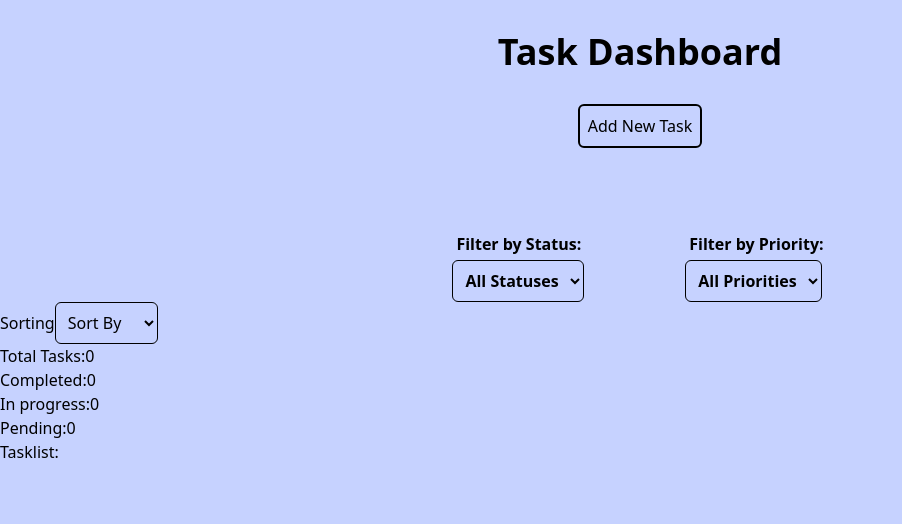
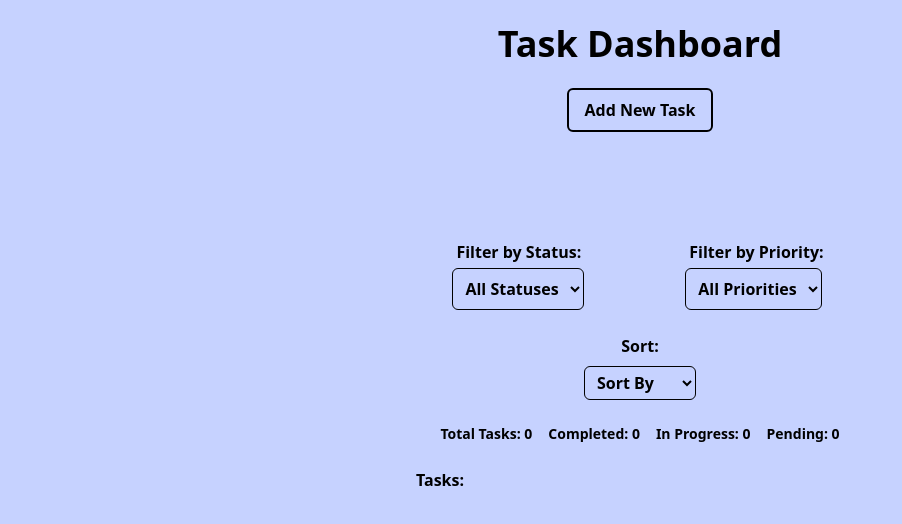
Before and after one commit to jayanthibs/task-dashboard-sba9, a React (Vite) app: page / in a window 1280 px wide. Shown: the top 524 px of the page, without its empty margins (0-902 px from the left). Built offline with nearby package versions, Linux system fonts and the light colour scheme.

Commit message:
updated tailwind styles

```diff
--- a/src/components/Dashboard/Dashboard.tsx
+++ b/src/components/Dashboard/Dashboard.tsx
@@ -82,42 +82,88 @@ function Dashboard() {
   };
 
   return (
-    <div className="bg-indigo-200 min-h-screen  ">
-      <h1 className="text-center text-4xl p-8 font-semibold">Task Dashboard</h1>
+    // <div className="bg-indigo-200 min-h-screen  ">
+    //   <h1 className="text-center text-4xl p-8 font-semibold">Task Dashboard</h1>
+
+    //   <button
+    //     className="flex m-auto border-2 rounded-md text-bold p-2"
+    //     onClick={() => setShowForm(true)}
+    //   >
+    //     Add New Task
+    //   </button>
+    //   {showForm && <TaskForm onAddTask={handleAddTask} />}
+
+    //   <TaskFilter onFilterChange={handleFilterChange} />
+
+    //   <label htmlFor="sort">Sorting</label>
+    //   <select
+    //     defaultValue="Sort By"
+    //     value={sortBy}
+    //     onChange={handleSort}
+    //     className="border-1 rounded-md p-2"
+    //   >
+    //     <option value="">Sort By</option>
+    //     <option value="dueDate">dueDate</option>
+    //     <option value="title">title</option>
+    //   </select>
+
+    //   <p>Total Tasks:{stats.total}</p>
+    //   <p>Completed:{stats.completed}</p>
+    //   <p>In progress:{stats.inprogress}</p>
+    //   <p>Pending:{stats.pending}</p>
+
+    //   <TaskList
+    //     tasks={sortedTasks}
+    //     onStatusChange={handleStatusChange}
+    //     onDelete={handleDelete}
+    //   />
+    // </div>
+
+     <div className="bg-indigo-200 min-h-screen p-6 flex flex-col items-center gap-6">
+      <h1 className="text-4xl font-semibold text-center">Task Dashboard</h1>
 
       <button
-        className="flex m-auto border-2 rounded-md text-bold p-2"
+        className="px-4 py-2 border-2 rounded-md font-bold hover:bg-indigo-300 transition"
         onClick={() => setShowForm(true)}
       >
         Add New Task
       </button>
+
       {showForm && <TaskForm onAddTask={handleAddTask} />}
 
       <TaskFilter onFilterChange={handleFilterChange} />
 
-      <label htmlFor="sort">Sorting</label>
+      <div className="flex flex-col gap-2 items-center">
+        <label htmlFor="sort" className=" font-bold">
+          Sort:
+        </label>
         <select
-        defaultValue="Sort By"
+          id="sort"
           value={sortBy}
           onChange={handleSort}
-        className="border-1 rounded-md p-2"
+          className="px-2 py-1 border-1 rounded-md font-semibold"
         >
           <option value="">Sort By</option>
-        <option value="dueDate">dueDate</option>
-        <option value="title">title</option>
+          <option value="dueDate">Due Date</option>
+          <option value="title">Title</option>
         </select>
+      </div>
 
-      <p>Total Tasks:{stats.total}</p>
-      <p>Completed:{stats.completed}</p>
-      <p>In progress:{stats.inprogress}</p>
-      <p>Pending:{stats.pending}</p>
+      <div className="flex gap-4 text-sm font-semibold">
+        <p>Total Tasks: {stats.total}</p>
+        <p>Completed: {stats.completed}</p>
+        <p>In Progress: {stats.inprogress}</p>
+        <p>Pending: {stats.pending}</p>
+      </div>
 
+      <div className="flex flex-col gap-4 w-full max-w-md">
         <TaskList
           tasks={sortedTasks}
           onStatusChange={handleStatusChange}
           onDelete={handleDelete}
         />
       </div>
+    </div>
   );
 }
 export default Dashboard;
--- a/src/components/TaskForm/TaskForm.tsx
+++ b/src/components/TaskForm/TaskForm.tsx
@@ -22,7 +22,6 @@ function TaskForm({ onAddTask }: TaskFormProps) {
     );
 
     setFormData({
-
       title: "",
       description: "",
       status: "pending",
@@ -52,9 +51,6 @@ function TaskForm({ onAddTask }: TaskFormProps) {
         onSubmit={handleSubmit}
         className="flex flex-col gap-[10px] bg-white  items-center w-150 m-auto mt-7 rounded-2xl "
       >
-
-
-
         <label htmlFor="title">Title:</label>
         <input
           type="text"
@@ -65,7 +61,6 @@ function TaskForm({ onAddTask }: TaskFormProps) {
           className="border-1 w-70 rounded-md"
         />
 
-
         <label htmlFor="description">Description:</label>
         <textarea
           id="description"
@@ -74,7 +69,6 @@ function TaskForm({ onAddTask }: TaskFormProps) {
           onChange={handleChange}
           className="border-1 h-30 w-70 rounded-md"
         />
-
 
         <label htmlFor="status">Status:</label>
         <select
@@ -89,7 +83,6 @@ function TaskForm({ onAddTask }: TaskFormProps) {
           <option value="completed">Completed</option>
         </select>
 
-
         <label htmlFor="priority">Priority:</label>
         <select
           value={formData.priority}
@@ -103,7 +96,6 @@ function TaskForm({ onAddTask }: TaskFormProps) {
           <option value="high">high</option>
         </select>
 
-
         <label htmlFor="dueDate">Due Date:</label>
         <input
           type="date"
@@ -114,11 +106,12 @@ function TaskForm({ onAddTask }: TaskFormProps) {
           className="border-1 w-70 rounded-md"
         />
 
-
-          <button type="submit" className="border-1 mb-5 w-70 rounded-md bg-indigo-600">
+        <button
+          type="submit"
+          className="border-1 mb-5 w-70 rounded-md bg-indigo-600 font-semibold text-lg"
+        >
           Add Task
         </button>
-
       </form>
     </>
   );
--- a/src/components/TaskList/TaskItem.tsx
+++ b/src/components/TaskList/TaskItem.tsx
@@ -1,19 +1,18 @@
 import type { ChangeEvent } from "react";
 import type { TaskItemProps, TaskStatus } from "../../types";
 
-function TaskItem({ task, onStatusChange, onDelete }: TaskItemProps){
-
-    function handleStatusChange (e: ChangeEvent<HTMLSelectElement>) {
-        onStatusChange(task.id , e.target.value as TaskStatus)
+function TaskItem({ task, onStatusChange, onDelete }: TaskItemProps) {
+  function handleStatusChange(e: ChangeEvent<HTMLSelectElement>) {
+    onStatusChange(task.id, e.target.value as TaskStatus);
   }
 
-    function handleDelete () {
-        onDelete(task.id )
+  function handleDelete() {
+    onDelete(task.id);
   }
 
   return (
     <>
-            <div>
+      {/* <div>
                 <div>
                     <div>
 
@@ -33,9 +32,50 @@ function TaskItem({ task, onStatusChange, onDelete }: TaskItemProps){
                     <div>Priority: {task.priority}</div>
                     <div>Due: {task.dueDate}</div>
                 </div>
+            </div> */}
+
+      <div className="task-card p-4 mb-2 w-[500px] bg-white rounded-[12px] border border-gray-300 shadow-sm hover:shadow-md transition-shadow">
+        {/* Header */}
+        <div className="task-header flex justify-between items-start">
+          {/* Title + Description */}
+          <div>
+            <h3 className="task-title text-[18px] font-semibold m-0">
+              {task.title}
+            </h3>
+            <p className="task-desc text-gray-600 mt-1">{task.description}</p>
+          </div>
+
+          {/* Actions */}
+          <div className="task-actions flex items-center gap-2">
+            <select
+              defaultValue={task.status}
+              onChange={handleStatusChange}
+              className={`status ${task.status} px-2 py-1 rounded-[6px] border border-gray-300 text-sm`}
+            >
+              <option value="pending">Pending</option>
+              <option value="in-progress">In Progress</option>
+              <option value="completed">Completed</option>
+            </select>
+
+            <button
+              onClick={handleDelete}
+              className="delete-btn font-medium cursor-pointer hover:text-red-700 text-red-500"
+            >
+              Delete
+            </button>
+          </div>
+        </div>
+
+        {/* Footer */}
+        <div className="task-footer flex gap-4 mt-2 text-sm">
+          <div className={`priority ${task.priority}`}>
+            Priority: {task.priority}
+          </div>
+          <div className="due-date text-gray-500">Due: {task.dueDate}</div>
+        </div>
       </div>
     </>
-    )
+  );
 }
 
-export { TaskItem }
+export { TaskItem };
--- a/src/components/TaskList/TaskList.tsx
+++ b/src/components/TaskList/TaskList.tsx
@@ -16,7 +16,7 @@ function TaskList({ tasks, onStatusChange, onDelete }: TaskListProps){
 
     return (
         <>
-        <h1>Tasklist:</h1>
+        <h1 className="font-semibold">Tasks:</h1>
             {taskElement}
         </>
     )
```
Lines whose indentation alone changed are shown as unchanged.
